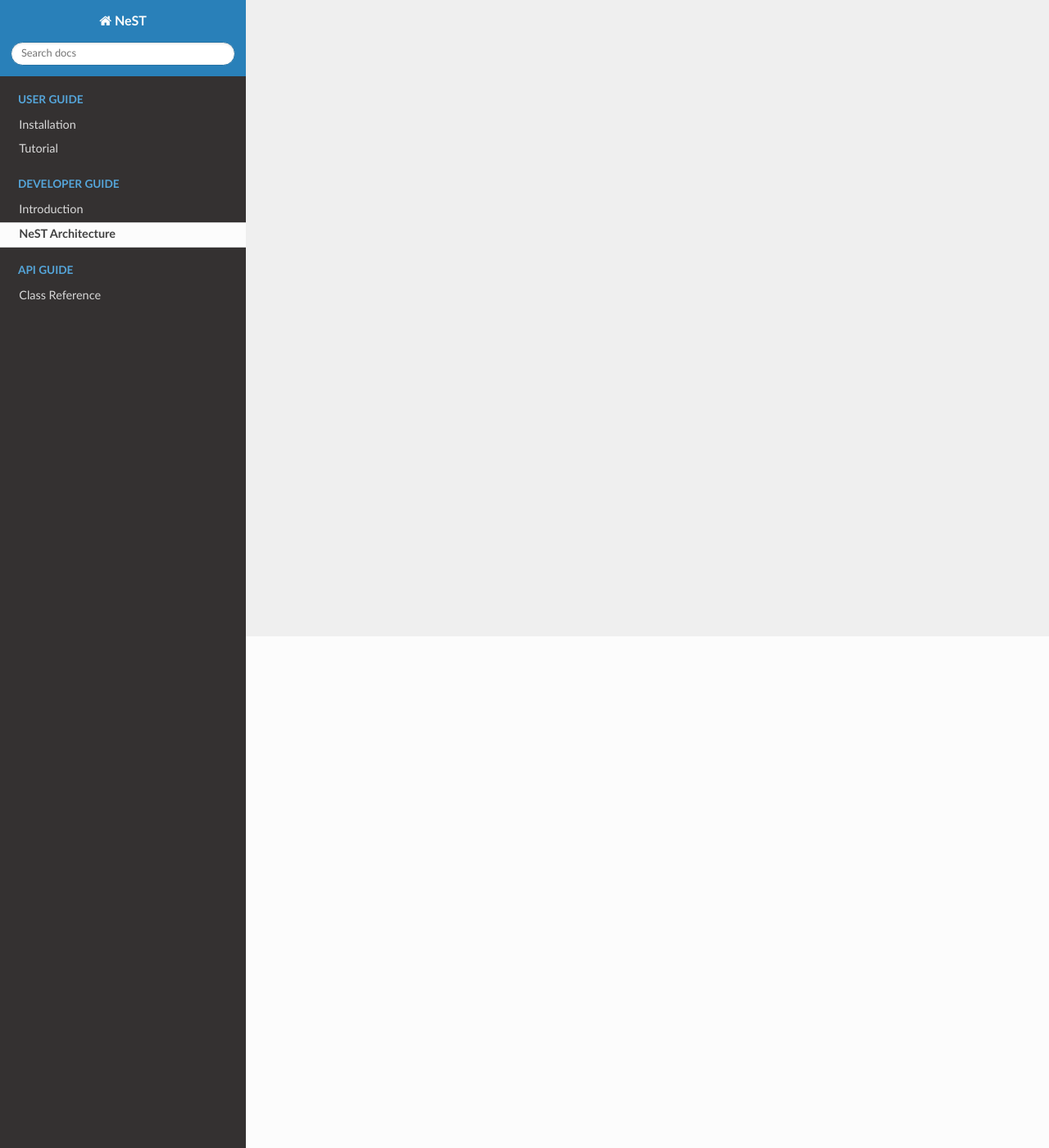
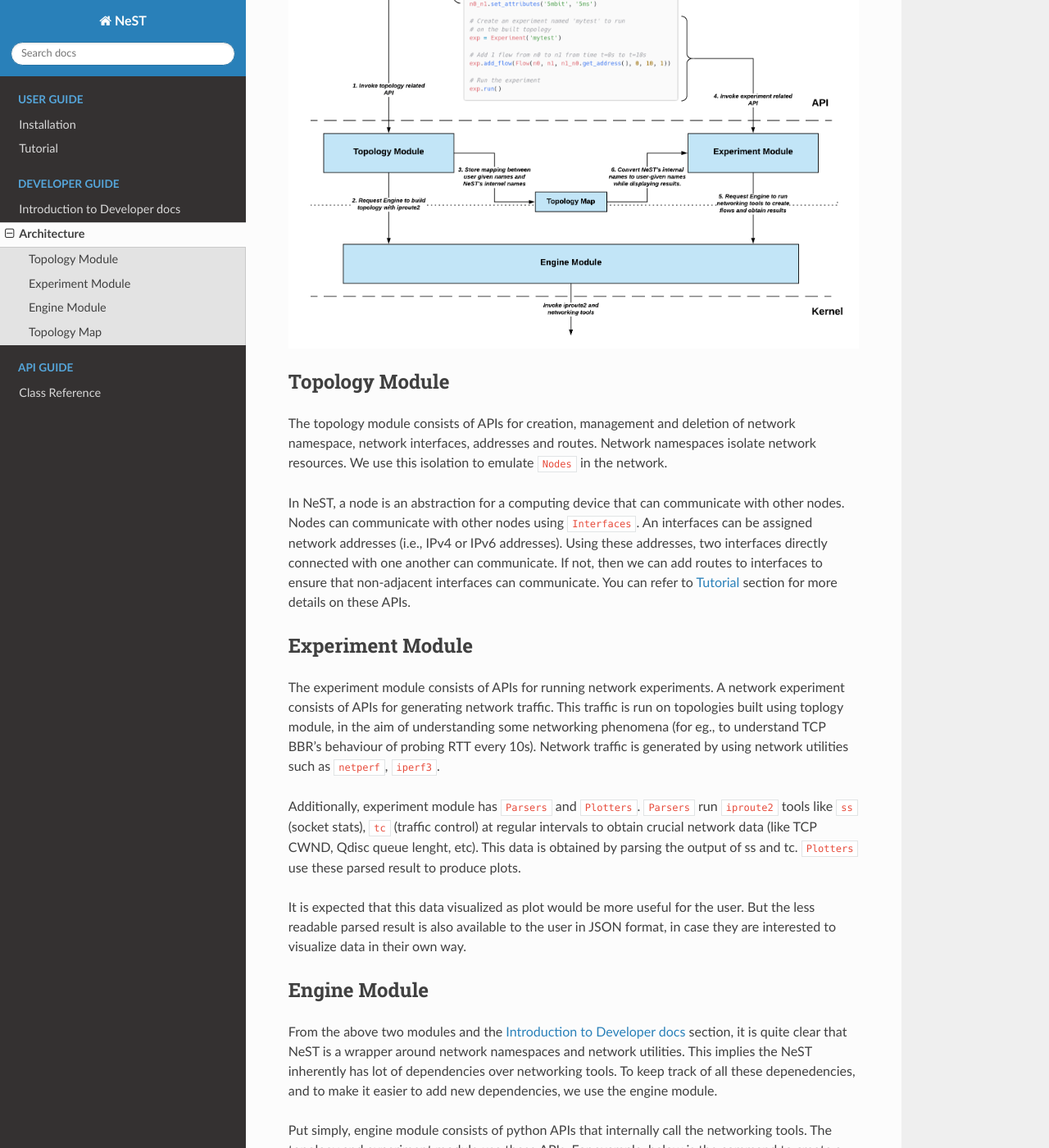
Before and after one commit to nitk-nest/NeST, a Sphinx documentation site: the page built from docs/source/developer/architecture.rst, in a window 1280 px wide and 1400 px high, scrolled down 624 px. Shown: the whole window at 82% size. Built offline with Sphinx 7.4.7 and the Read the Docs theme 2.0.0, drawn with Linux system fonts in a browser that asks for light colours; some of the changed text lies outside the part shown.

Commit message:
docs: Add explanation for Architecture
Explain the core modules in NeST: topology, experiment and engine, and
how they interact with one another. An image for architecture diagram
is also added.

Signed-off-by: Shanthanu S Rai <shanthanu.s.rai9@gmail.com>

```diff
--- a/docs/source/developer/architecture.rst
+++ b/docs/source/developer/architecture.rst
@@ -1,5 +1,92 @@
 .. SPDX-License-Identifier: GPL-2.0-only
    Copyright (c) 2019-2021 NITK Surathkal
 
-NeST Architecture
-=================
+Architecture
+============
+
+This section will introduce to you the core modules of NeST. These were one of
+the first modules to be added to NeST, and any new modules that are added and
+might be added in the future mostly extend these core modules. These modules
+are::
+
+   1. Topology Module
+   2. Experiment Module
+   3. Engine Module
+
+Additionally, we will also look into a small but important module called
+``Topology Map``.
+
+The below image shows the interaction among these modules:
+
+.. image:: ../assets/NeST_Architecture_Diagram.png
+    :alt: NeST Architecture Diagram
+
+Topology Module
+---------------
+
+The topology module consists of APIs for creation, management and deletion of
+network namespace, network interfaces, addresses and routes. Network namespaces
+isolate network resources. We use this isolation to emulate ``Nodes`` in the
+network.
+
+In NeST, a node is an abstraction for a computing device that can communicate
+with other nodes. Nodes can communicate with other nodes using ``Interfaces``.
+An interfaces can be assigned network addresses (i.e., IPv4 or IPv6 addresses).
+Using these addresses, two interfaces directly connected with one another can
+communicate. If not, then we can add routes to interfaces to ensure that
+non-adjacent interfaces can communicate. You can refer to :ref:`tutorial`
+section for more details on these APIs.
+
+Experiment Module
+-----------------
+
+The experiment module consists of APIs for running network experiments. A
+network experiment consists of APIs for generating network traffic. This traffic
+is run on topologies built using toplogy module, in the aim of understanding
+some networking phenomena (for eg., to understand TCP BBR's behaviour of probing
+RTT every 10s). Network traffic is generated by using network utilities such as
+``netperf``, ``iperf3``.
+
+Additionally, experiment module has ``Parsers`` and ``Plotters``. ``Parsers``
+run ``iproute2`` tools like ``ss`` (socket stats), ``tc`` (traffic control) at
+regular intervals to obtain crucial network data (like TCP CWND, Qdisc queue
+lenght, etc). This data is obtained by parsing the output of ss and tc.
+``Plotters`` use these parsed result to produce plots.
+
+It is expected that this data visualized as plot would be more useful for the
+user. But the less readable parsed result is also available to the user in JSON
+format, in case they are interested to visualize data in their own way.
+
+Engine Module
+-------------
+
+From the above two modules and the :ref:`introduction to developer docs`
+section, it is quite clear that NeST is a wrapper around network namespaces and
+network utilities. This implies the NeST inherently has lot of dependencies over
+networking tools. To keep track of all these depenedencies, and to make it
+easier to add new dependencies, we use the engine module.
+
+Put simply, engine module consists of python APIs that internally call the
+networking tools. The topology and experiment module use these APIs. For
+example, below is the command to create a network namespace in linux:
+
+.. code-block:: console
+
+   $ ip netns add node
+
+In engine, we have a function called ``create_ns``, which internally calls the
+above command. The ``create_ns`` API is used by topology module, in the
+constructor of the ``Node`` class.
+
+Note that the engine module APIs are considered to be "low-level", which means
+it is not intended to be used by users. They are primarily used by "high-level"
+modules, like topology and experiment. The APIs exposed by topology and
+experiment are used by users.
+
+Topology Map
+------------
+
+Topology map assigns unique ids to the topology created by the user. What this
+ensures is that no to networking entities (eg. network namespaces, network
+interfaces) will have the same id. This allows the user to build multiple copies
+of the same topology and run different experiments on them.
--- a/docs/source/developer/introduction.rst
+++ b/docs/source/developer/introduction.rst
@@ -1,8 +1,8 @@
 .. SPDX-License-Identifier: GPL-2.0-only
    Copyright (c) 2019-2021 NITK Surathkal
 
-Introduction
-============
+Introduction to Developer docs
+==============================
 
 Developer docs is primarily for developers interested in contributing to NeST.
 It gives a peak into the internal structure of NeST that can be useful for
--- a/docs/source/user/tutorial.rst
+++ b/docs/source/user/tutorial.rst
@@ -46,7 +46,8 @@ Next, let's create the two nodes, ``n1`` and ``n2``::
 ``Node`` is a class defined in NeST which emulates a node internally.  Note that
 ``Node`` takes a string parameter, representing the node name.  This will be
 needed later while using the experiment module.  (Internally, ``Node`` uses
-network namespaces for emulation).
+network namespaces for emulation. Refer :ref:`Introduction to Developer Docs`
+to know more).
 
 Now that two nodes are created, let's connect them using "virtual ethernet
 cables" (veth pairs)::
```
Also changed, not shown: docs/source/assets/NeST_Architecture_Diagram.png (added).
